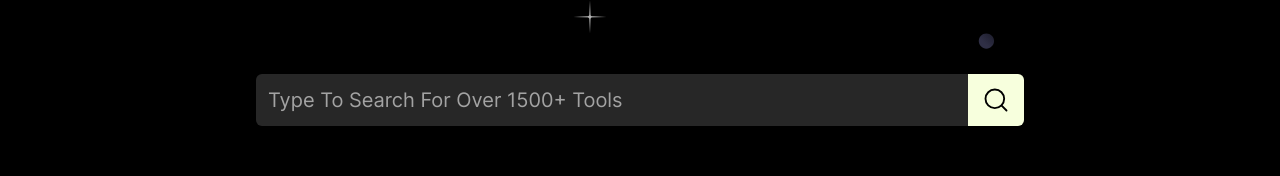
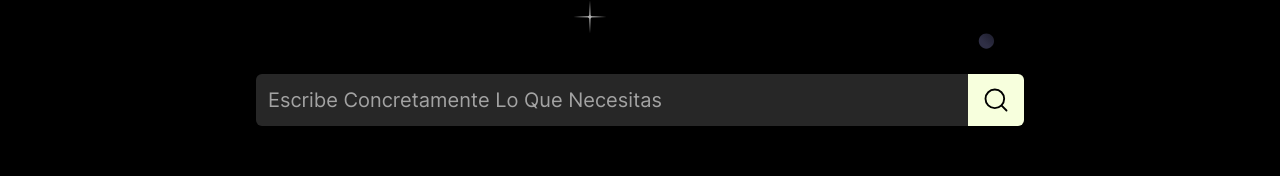
Before and after one commit to realcuesn/spytools, a Nuxt app: page /search in a window 1280 px wide. Shown: the part 198-374 px from the top of the page. Built offline with nearby package versions, Linux system fonts and the light colour scheme; no server answers; the database is empty.

Commit message:
fix: spanish translation

```diff
--- a/pages/search.vue
+++ b/pages/search.vue
@@ -5,7 +5,7 @@
         <input
           class="text-[#f7ffdd] bg-[#272727] outline-none py-3 pl-3 text-left rounded-l-md capitalize text-sm w-full sm:text-xl placeholder:text-[#A3A3A3]"
           type="text"
-          placeholder="Type to Search for over 1500+ tools"
+          placeholder="Escribe concretamente lo que necesitas"
           v-model="textValue"
         />
         <button
```
